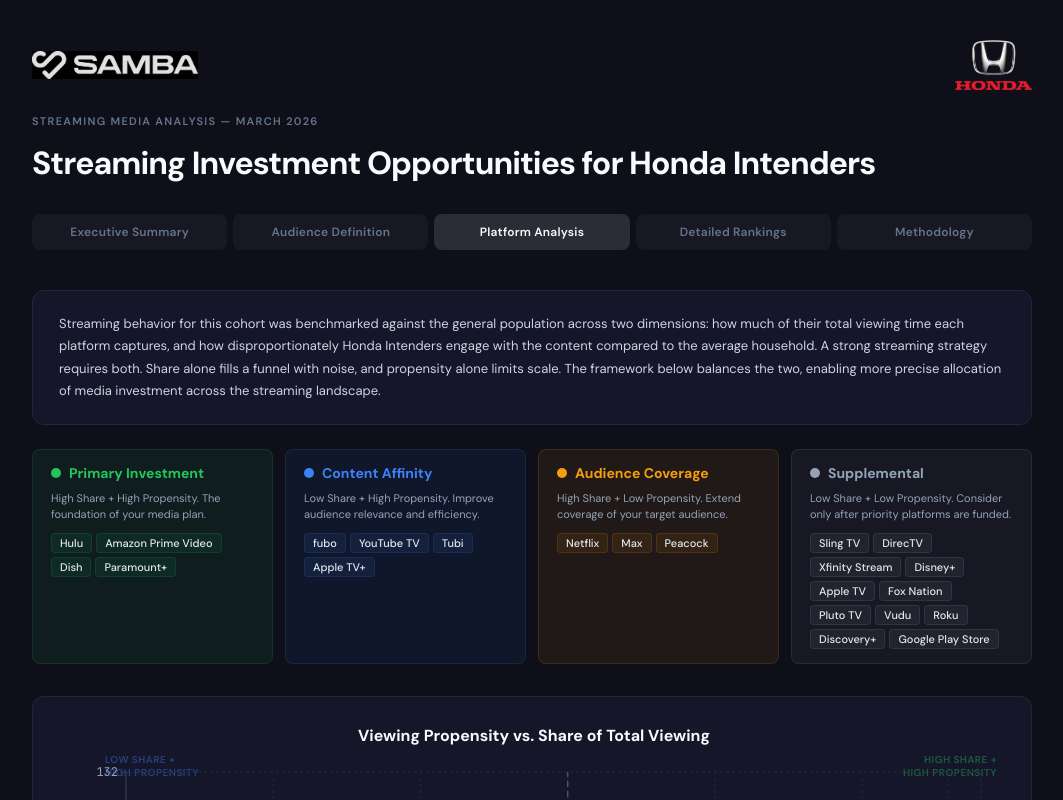
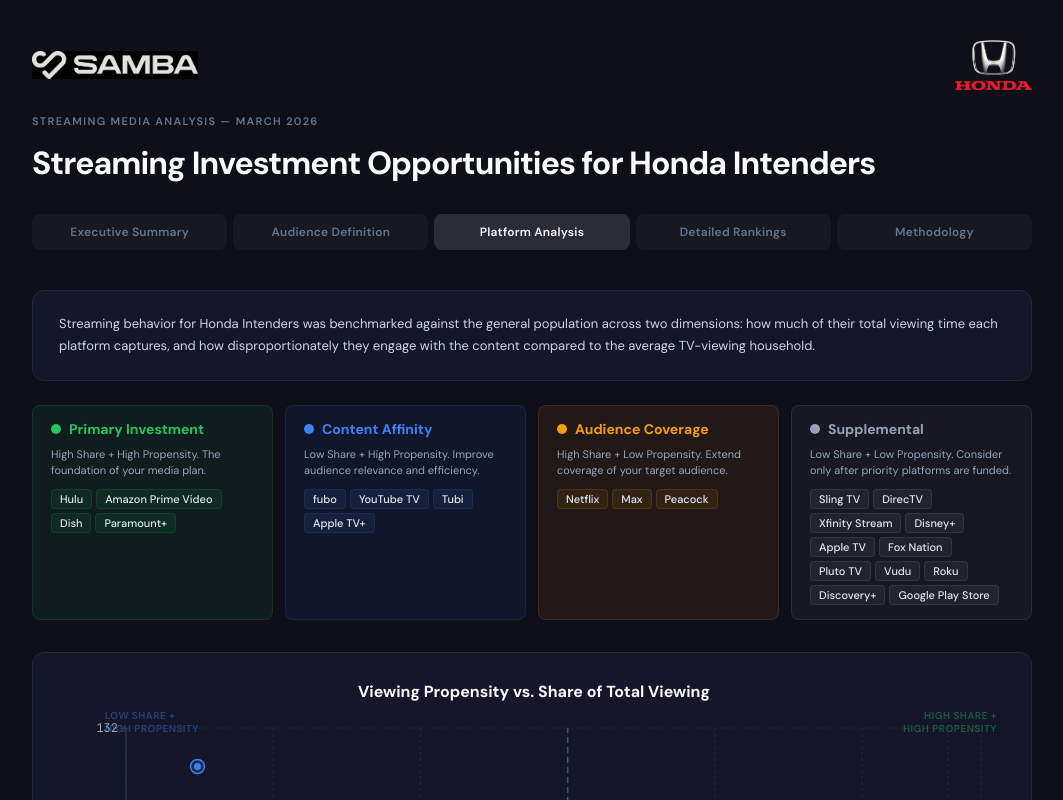
Before and after one commit to PhillipKeefe/allstate-media-planning, a React (Vite) app: page / in a window 1280 px wide. Both pictures are taken after a click on the button "Platform Analysis". Shown: the top 800 px of the page, without its empty margins (108-1171 px from the left). Built offline with nearby package versions, Linux system fonts and the light colour scheme.

Commit message:
Move benchmarking text from Audience Definition to Platform Analysis tab

```diff
--- a/src/App.jsx
+++ b/src/App.jsx
@@ -390,11 +390,7 @@
           padding: "22px 26px", marginBottom: 24,
         }}>
           <div style={{ fontSize: 13, color: "#cbd5e1", lineHeight: 1.7 }}>
-            Streaming behavior for this cohort was benchmarked against the general population across two
-            dimensions: how much of their total viewing time each platform captures, and how disproportionately
-            Honda Intenders engage with the content compared to the average household. A strong streaming strategy
-            requires both. Share alone fills a funnel with noise, and propensity alone limits scale. The framework
-            below balances the two, enabling more precise allocation of media investment across the streaming landscape.
+            Streaming behavior for Honda Intenders was benchmarked against the general population across two dimensions: how much of their total viewing time each platform captures, and how disproportionately they engage with the content compared to the average TV-viewing household.
           </div>
         </div>
 
@@ -486,7 +482,7 @@
             Honda Intenders spend the same amount of time on streaming platforms as the general population,
             but where they spend their time is meaningfully different. The chart above shows five platforms
             separating from the pack in the upper-right quadrant, where high viewing share meets strong content
-            affinity. These are not marginal differences. Hulu, Amazon Prime Video, Dish, Paramount+, and fubo
+            affinity. Hulu, Amazon Prime Video, Dish, Paramount+, and fubo
             each index above 100 while capturing the largest shares of intender viewing time, making them the
             most efficient entry points for streaming investment.
           </div>
```
